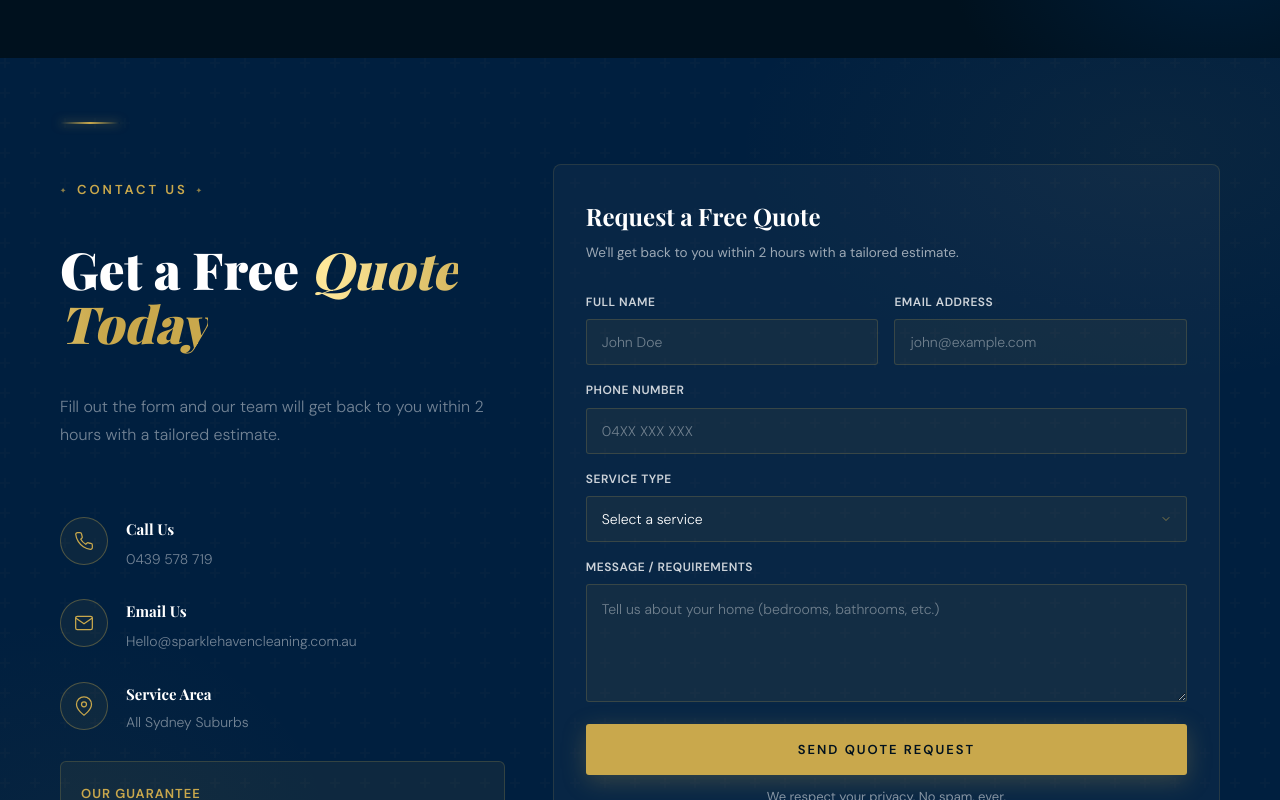
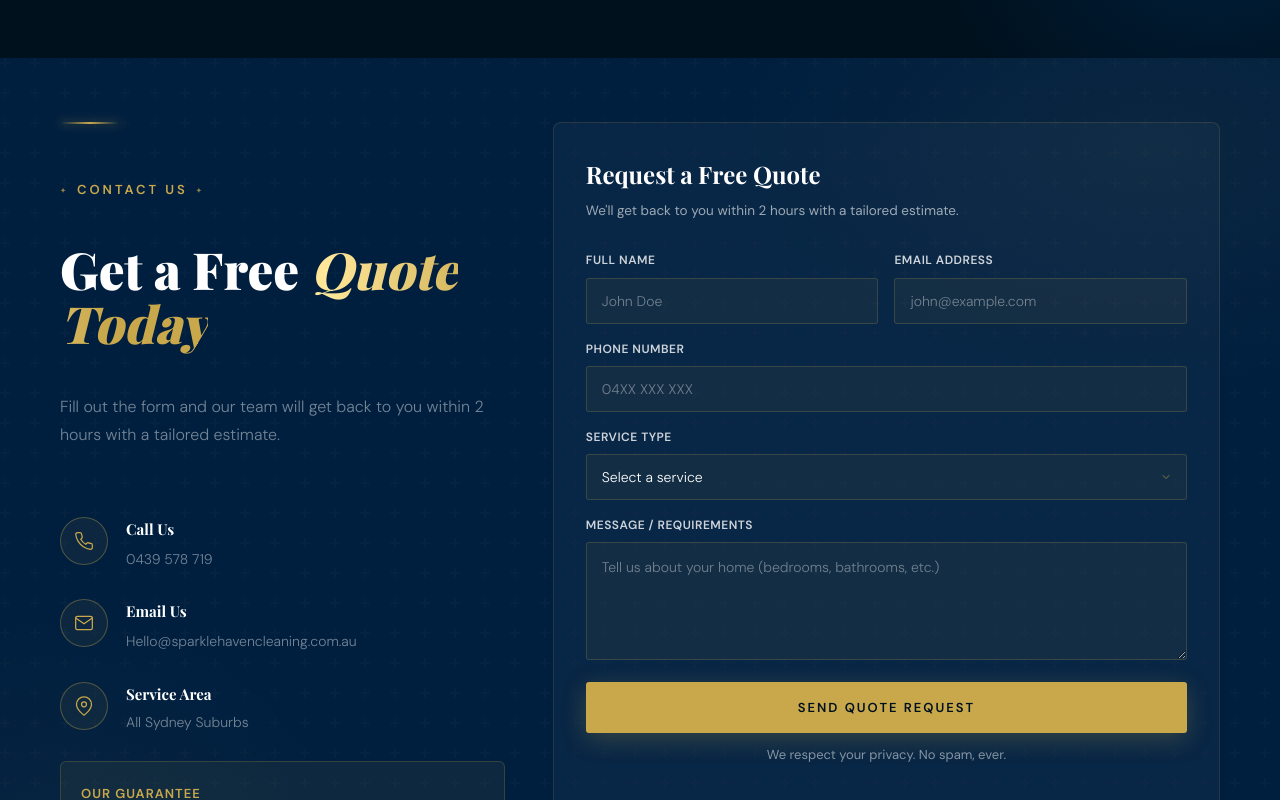
Before and after one commit to minhtran56757-afk/Sparklehavencleaning, a React app: page / in a window 1280 px wide. Shown: the part 6560-7360 px from the top of the page. Built offline with nearby package versions, Linux system fonts and the light colour scheme; the HTML template or start-up script is replaced by a standard one; a web font is replaced by a local one.

Commit message:
small box change

```diff
--- a/src/components/Contact.css
+++ b/src/components/Contact.css
@@ -2,16 +2,16 @@
   display: grid;
   grid-template-columns: 1fr 1.5fr;
   gap: 48px;
-  align-items: center;
+  align-items: stretch;
   max-width: 1160px;
   margin: 0 auto;
-  justify-items: center;
 }
 
 .ct-info {
   display: flex;
   flex-direction: column;
   gap: 28px;
+  justify-content: space-between;
 }
 
 .ci {
@@ -88,7 +88,7 @@
   border-radius: 8px;
   padding: 32px 32px;
   width: 100%;
-  align-self: center;
+  align-self: stretch;
 }
 
 .form-h3 {
```
